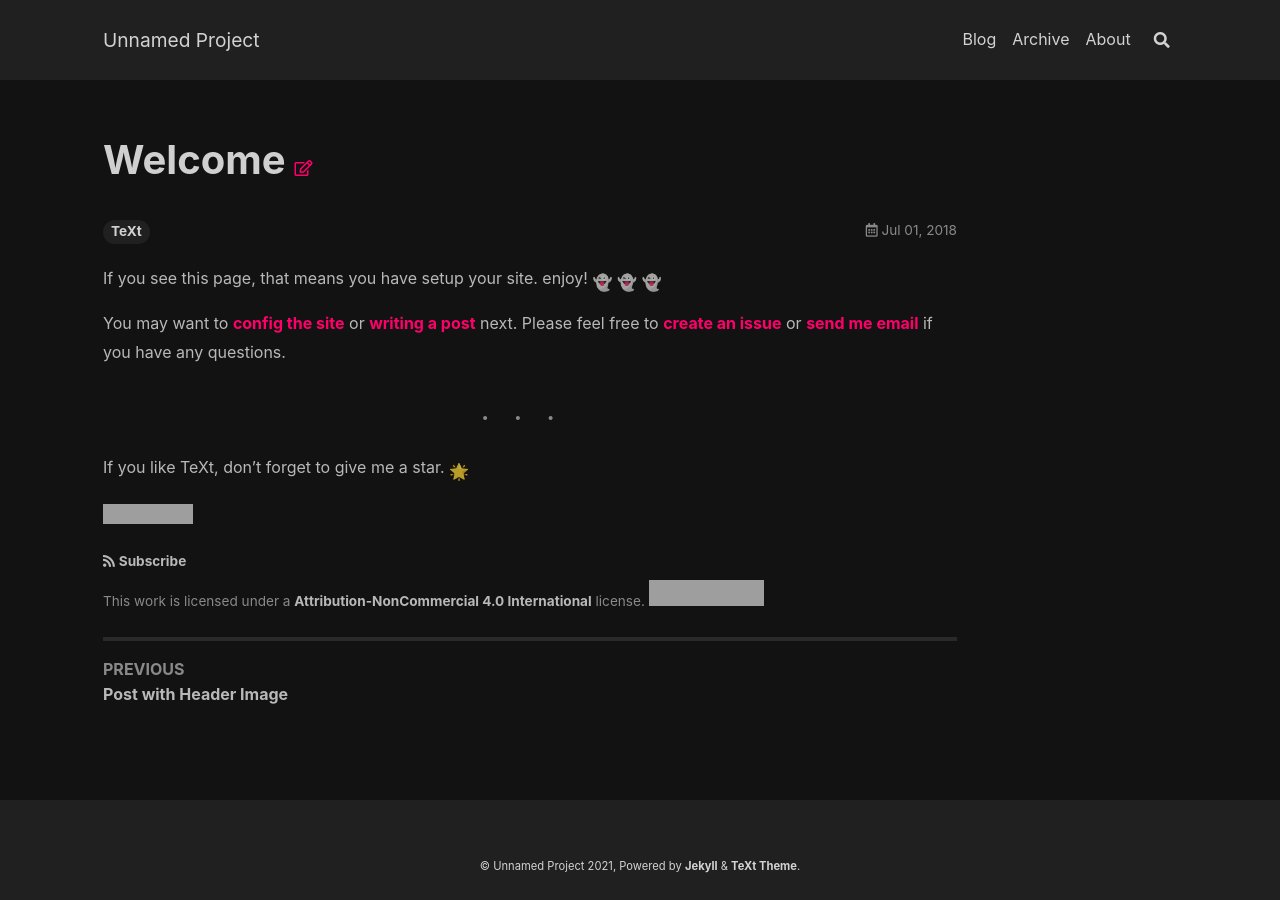
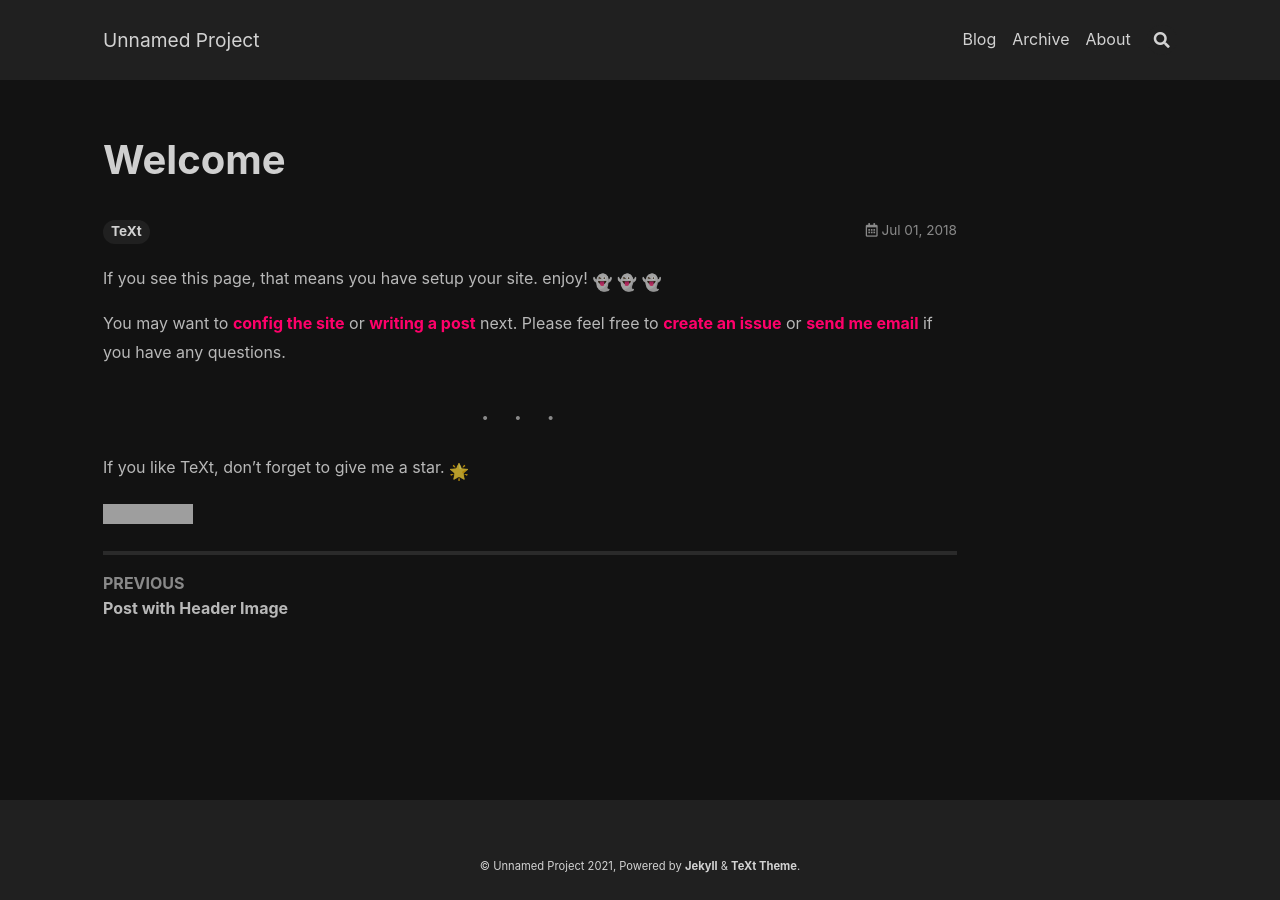
Before and after one commit to srnatalia/blog, a Jekyll site: the page built from _posts/2018-07-01-welcome.md, in a window 1280 px wide. Built offline with Jekyll 4.4.1, drawn with Linux system fonts in a browser that asks for light colours; nearby versions of some CDN libraries; emoji names are drawn with the system emoji font; some of the changed lines change nothing that is shown; grey boxes are pictures that could not be loaded.

Commit message:
Update _config.yml

```diff
--- a/_config.yml
+++ b/_config.yml
@@ -22,7 +22,6 @@
 baseurl : # does not include hostname
 title   : Unnamed Project
 description: > # this means to ignore newlines until "Language & timezone"
-  Your Site Description
 
 
 ## => Language and Timezone
@@ -35,10 +34,10 @@
 ##############################
 author:
   type      : # "person" (default), "organization"
-  name      : Your Name
+  name      :
   url       :
   avatar    : # path or url of avatar image (square)
-  bio       : I am an amazing person.
+  bio       :
   email     :
   facebook  : # "user_name" the last part of your profile url, e.g. https://www.facebook.com/user_name
   twitter   : # "user_name" the last part of your profile url, e.g. https://twitter.com/user_name
@@ -207,12 +206,12 @@
       type: posts
     values:
       layout: article
-      sharing: true
-      license: true
+      sharing: false
+      license: false
       aside:
         toc: true
-      show_edit_on_github: true
-      show_subscribe: true
+      show_edit_on_github: false
+      show_subscribe: false
       pageview: true
 
 
```
